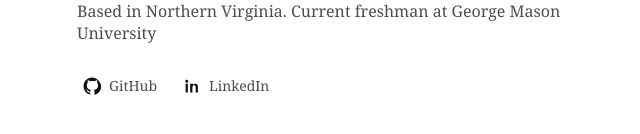
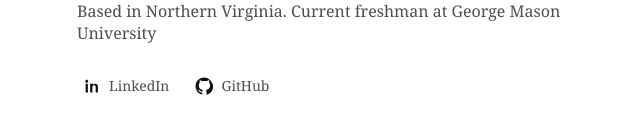
Before and after one commit to harunkkhan/personal-website, a React app: page / in a window 1280 px wide. Shown: the part 216-350 px from the top of the page, without its empty margins (283-923 px from the left). Built offline with nearby package versions, Linux system fonts and the light colour scheme; the HTML template or start-up script is replaced by a standard one.

Commit message:
Update App.tsx

```diff
--- a/src/App.tsx
+++ b/src/App.tsx
@@ -84,14 +84,14 @@ export default function App() {
 
         <div className="social" aria-label="Social links">
           <SocialIconLink
+            href="https://www.linkedin.com/in/harun-k-khan/"
+            label="LinkedIn"
+            icon={<LinkedInIcon />}
+          />
+          <SocialIconLink
             href="https://github.com/harunkkhan"
             label="GitHub"
             icon={<GitHubIcon />}
-          />
-          <SocialIconLink
-            href="https://www.linkedin.com/in/harun-k-khan/"
-            label="LinkedIn"
-            icon={<LinkedInIcon />}
           />
         </div>
       </section>
```
